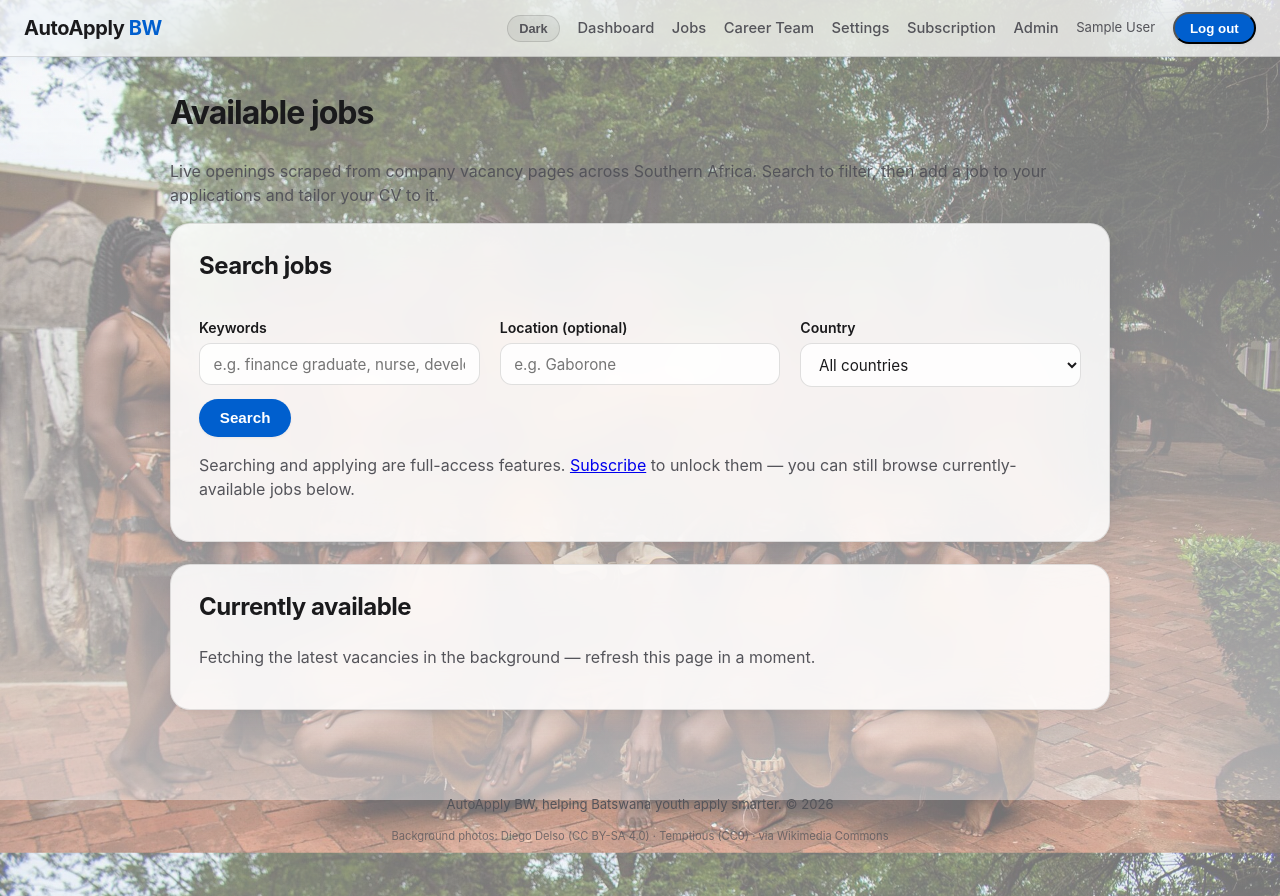
After one commit to TD-Bethel/AutoApplyBW, a Flask app: page /jobs in a window 1280 px wide. The commit adds this page. Run offline with Flask 3, Linux system fonts and the light colour scheme; the visitor is signed in with stand-in values (Sample User, id 1); data comes from the database, SQL or seed files in the repository; data that the repository does not hold is empty.

Commit message:
Add a dedicated Jobs page (browse + search available vacancies)
New GET /jobs page: a "Jobs" nav item and a "View all available jobs" button on
the dashboard open it. It lists currently-available vacancies (from the cached
overview, 12/country) and offers a keyword/location/country search that reuses
scraper.search. Found jobs can be added straight to applications via the existing
/jobs/add. Browsing is open to any logged-in user; running a search stays gated
behind full access (paid or in-trial), matching the dashboard. smoke_test covers
the page. ALL PASS.

Co-Authored-By: Claude Opus 4.8 <noreply@anthropic.com>

```diff
--- a/app/main.py
+++ b/app/main.py
@@ -56,6 +56,39 @@ def _dashboard_context(**extra):
 def dashboard():
     scraper.warm_async()  # fill the vacancy cache in the background
     return render_template("dashboard.html", **_dashboard_context())
+
+
+@bp.route("/jobs")
+@login_required
+def jobs():
+    """Dedicated Jobs page: browse currently-available vacancies and search.
+    Browsing is open to any logged-in user; running a search is a full-access
+    feature (paid or in-trial), matching the dashboard's Find-jobs gating."""
+    scraper.warm_async()  # fill the vacancy cache in the background
+    keywords = request.args.get("keywords", "").strip()[:MAX_FIELD]
+    location = request.args.get("location", "").strip()[:MAX_FIELD]
+    country = request.args.get("country", "").strip()
+    if country not in scraper.COUNTRIES:
+        country = ""  # "" = all countries
+    found = None  # None = no search run yet; [] = searched, nothing matched
+    if (keywords or location or country) and feature_access(g.user):
+        try:
+            found = scraper.search(keywords=keywords, location=location, country=country)
+        except Exception:  # noqa: BLE001 — search must never 500 the page
+            current_app.logger.exception("Job search failed")
+            found = []
+            flash("Job search is unavailable right now. Please try again later.", "warning")
+        if not found and keywords:
+            flash("No matching jobs found. Try fewer or different keywords.", "info")
+    return render_template(
+        "jobs.html",
+        vacancy_overview=scraper.overview(per_country=12),
+        found=found,
+        find_keywords=keywords,
+        find_location=location,
+        find_country=country,
+        is_active=feature_access(g.user),
+    )
 
 
 # ------------------------------------------------------------------ CV upload + review
--- a/app/templates/base.html
+++ b/app/templates/base.html
@@ -22,6 +22,7 @@
               aria-label="Toggle dark mode" title="Toggle dark mode">Dark</button>
       {% if g.user %}
         <a href="{{ url_for('main.dashboard') }}">Dashboard</a>
+        <a href="{{ url_for('main.jobs') }}">Jobs</a>
         <a href="{{ url_for('assistants.index') }}">Career Team</a>
         <a href="{{ url_for('main.settings') }}">Settings</a>
         <a href="{{ url_for('billing.index') }}">Subscription</a>
--- a/app/templates/dashboard.html
+++ b/app/templates/dashboard.html
@@ -78,6 +78,7 @@
   <p class="muted">Searches live company vacancy pages across Southern Africa for current
     openings. Add any result to your applications below, fill in the application
     email from the advert if it isn't detected automatically.</p>
+  <p><a class="btn secondary" href="{{ url_for('main.jobs') }}">View all available jobs &rarr;</a></p>
   <form method="post" action="{{ url_for('main.job_find') }}">
     <input type="hidden" name="_csrf" value="{{ csrf_token() }}">
     <div class="row">
--- /dev/null
+++ b/app/templates/jobs.html
@@ -0,0 +1,104 @@
+{% extends "base.html" %}
+{% block title %}Jobs, AutoApply BW{% endblock %}
+{% block content %}
+<h1>Available jobs</h1>
+<p class="muted">Live openings scraped from company vacancy pages across Southern
+  Africa. Search to filter, then add a job to your applications and tailor your CV
+  to it.</p>
+
+{# ---------------- Search ---------------- #}
+<div class="card">
+  <h2>Search jobs</h2>
+  <form method="get" action="{{ url_for('main.jobs') }}">
+    <div class="row">
+      <div><label for="keywords">Keywords</label>
+        <input id="keywords" name="keywords" value="{{ find_keywords or '' }}"
+               placeholder="e.g. finance graduate, nurse, developer"></div>
+      <div><label for="location">Location (optional)</label>
+        <input id="location" name="location" value="{{ find_location or '' }}"
+               placeholder="e.g. Gaborone"></div>
+      <div><label for="country">Country</label>
+        <select id="country" name="country">
+          <option value="">All countries</option>
+          {% for code, cname in countries.items() %}
+          <option value="{{ code }}" {{ 'selected' if find_country == code else '' }}>{{ cname }}</option>
+          {% endfor %}
+        </select></div>
+    </div>
+    <button class="btn" type="submit" style="margin-top:0.75rem">Search</button>
+  </form>
+  {% if not is_active %}
+    <p class="muted">Searching and applying are full-access features.
+      <a href="{{ url_for('billing.index') }}">Subscribe</a> to unlock them — you can
+      still browse currently-available jobs below.</p>
+  {% endif %}
+</div>
+
+{# ---------------- Search results ---------------- #}
+{% if found is not none %}
+<div class="card">
+  <h2>Search results</h2>
+  {% if found %}
+    <p class="muted">{{ found|length }} result(s). Add a job to your applications,
+      then open it on the dashboard to tailor your CV and send.</p>
+    {% for j in found %}
+    <div class="found-job">
+      <strong>{{ j.job_title }}</strong>
+      {% if j.company_name %}<span class="muted">, {{ j.company_name }}</span>{% endif %}
+      {% if j.location %}<span class="badge">{{ j.location }}</span>{% endif %}
+      {% if j.country and countries.get(j.country) %}<span class="badge">{{ countries[j.country] }}</span>{% endif %}
+      <p class="muted tight">{{ j.job_description[:240] }}{% if j.job_description|length > 240 %}…{% endif %}</p>
+      <div class="row" style="align-items:center">
+        {% if j.url %}<a href="{{ j.url }}" target="_blank" rel="noopener noreferrer">View advert</a>{% endif %}
+        {% if j.company_email %}
+        <form method="post" action="{{ url_for('main.job_add') }}">
+          <input type="hidden" name="_csrf" value="{{ csrf_token() }}">
+          <input type="hidden" name="company_name" value="{{ j.company_name }}">
+          <input type="hidden" name="company_email" value="{{ j.company_email }}">
+          <input type="hidden" name="job_title" value="{{ j.job_title }}">
+          <input type="hidden" name="job_description" value="{{ j.job_description }}{% if j.url %}
+
+Advert: {{ j.url }}{% endif %}">
+          <button class="btn small" type="submit">Add to applications</button>
+        </form>
+        {% else %}
+        <span class="muted">No email detected — open the advert and add it on the dashboard.</span>
+        {% endif %}
+      </div>
+    </div>
+    {% endfor %}
+  {% else %}
+    <p class="muted">No results. Try different keywords.</p>
+  {% endif %}
+</div>
+{% endif %}
+
+{# ---------------- Currently available ---------------- #}
+<div class="card">
+  <h2>Currently available</h2>
+  {% if vacancy_overview %}
+    <div class="vacancy-overview">
+      {% for code, cname in countries.items() if vacancy_overview.get(code) %}
+      <div class="vacancy-col">
+        <h4>{{ cname }}</h4>
+        <ul>
+          {% for j in vacancy_overview[code] %}
+          <li>
+            {% if j.url %}
+              <a href="{{ j.url }}" target="_blank" rel="noopener noreferrer">{{ j.job_title }}</a>
+            {% else %}
+              {{ j.job_title }}
+            {% endif %}
+            <span class="muted">{{ j.company_name }}{% if j.posted %} · closes {{ j.posted }}{% else %} · closing date in advert{% endif %}</span>
+          </li>
+          {% endfor %}
+        </ul>
+      </div>
+      {% endfor %}
+    </div>
+  {% else %}
+    <p class="muted">Fetching the latest vacancies in the background — refresh this
+      page in a moment.</p>
+  {% endif %}
+</div>
+{% endblock %}
--- a/smoke_test.py
+++ b/smoke_test.py
@@ -70,6 +70,10 @@ check("pending banner shows pay-by-card CTA", b"/billing" in r.data and b"Pay by
 # --- billing page renders; webhook rejects an unsigned call
 r = client.get("/billing/", follow_redirects=True)
 check("billing page renders", b"Subscription" in r.data)
+
+# --- Jobs page renders and offers search
+r = client.get("/jobs")
+check("jobs page renders", r.status_code == 200 and b"Available jobs" in r.data and b"Currently available" in r.data)
 r = client.post("/billing/webhook", json={"data": {"tx_ref": "x", "id": 1}})
 check("webhook rejects missing/forged signature", r.status_code == 401)
 
```
